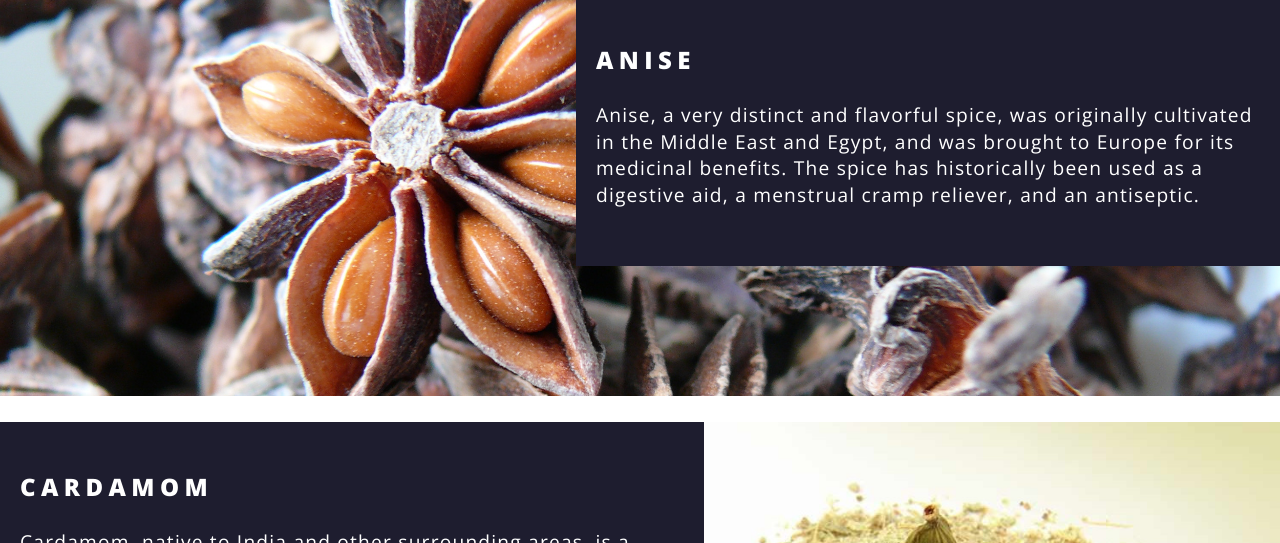
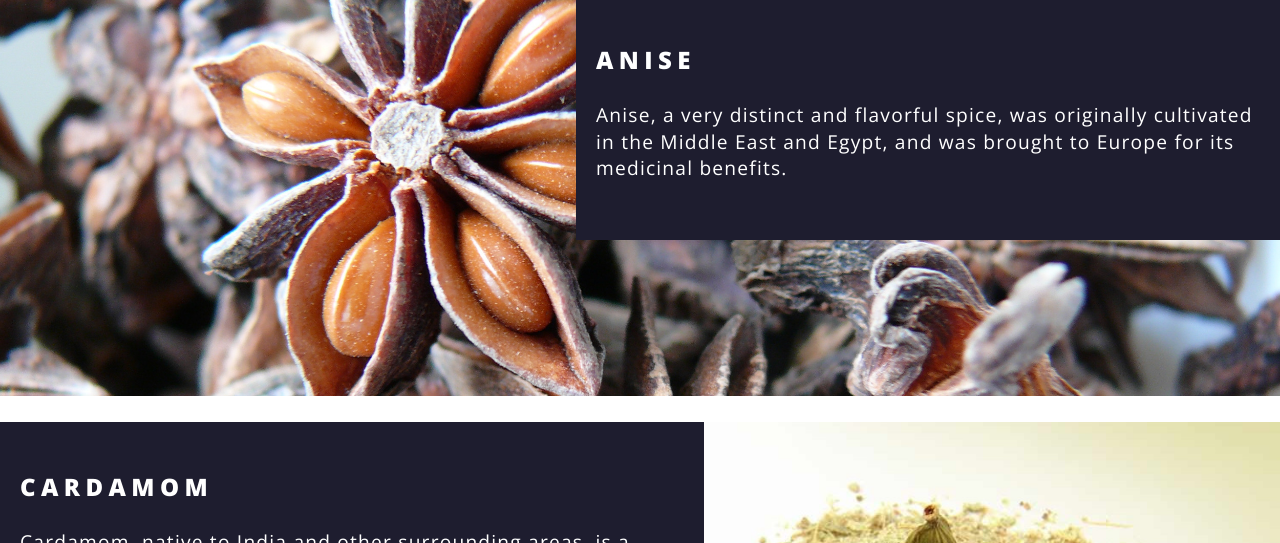
Before and after one commit to the-first-sip-of-chai/the-first-sip-of-chai.github.io, a Jekyll site: the page built from ingredients.html, in a window 1280 px wide and 900 px high, cut to the strip 357-900 px from the top of the window. Built offline with Jekyll 4.4.1, drawn with Linux system fonts in a browser that asks for light colours.

Commit message:
commitment

```diff
--- a/fs.html
+++ b/fs.html
@@ -15,6 +15,7 @@
 
 
 					<div class="12u"><span class="image fit" style="margin: 0"><img src="images/local.png" alt="" /></span></div>
+					<div class="12u"><span class="image fit" style="margin: 0"><img src="images/organic-ksa-nongmo-womanowned.jpg" alt="" /></span></div>
 				<!-- One -->
 					<!-- <section id="one" class="wrapper style1 special">
 						<div class="inner">
--- a/home.html
+++ b/home.html
@@ -15,6 +15,7 @@
 
 
 					<div class="12u"><span class="image fit" style="margin: 0"><img src="images/local.png" alt="" /></span></div>
+					<div class="12u"><span class="image fit" style="margin: 0"><img src="images/organic-ksa-nongmo-womanowned.jpg" alt="" /></span></div>
 				<!-- One -->
 					<!-- <section id="one" class="wrapper style1 special">
 						<div class="inner">
--- a/ingredients.html
+++ b/ingredients.html
@@ -60,7 +60,7 @@ title: Ingredients
     <br>
     <h4>Anise</h4>
     <p style="font-size: 80%">
-      Anise, a very distinct and flavorful spice, was originally cultivated in the Middle East and Egypt, and was brought to Europe for its medicinal benefits. The spice has historically been used as a digestive aid, a menstrual cramp reliever, and an antiseptic.
+      Anise, a very distinct and flavorful spice, was originally cultivated in the Middle East and Egypt, and was brought to Europe for its medicinal benefits.
     </p>
   </div>
   </div>
```
Also changed, not shown: images/organic-ksa-nongmo-womanowned.png (added).
